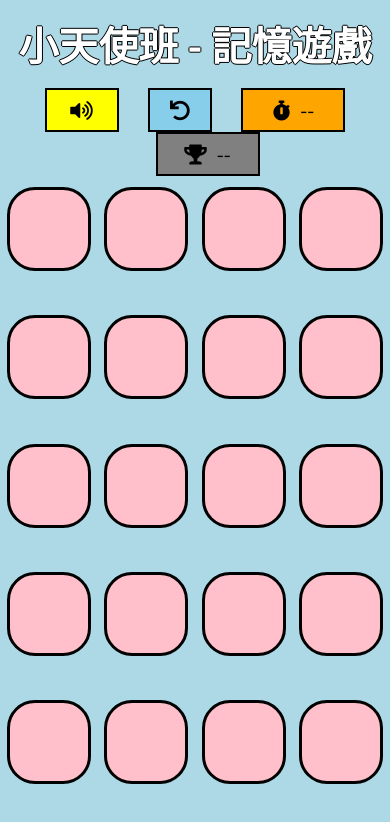
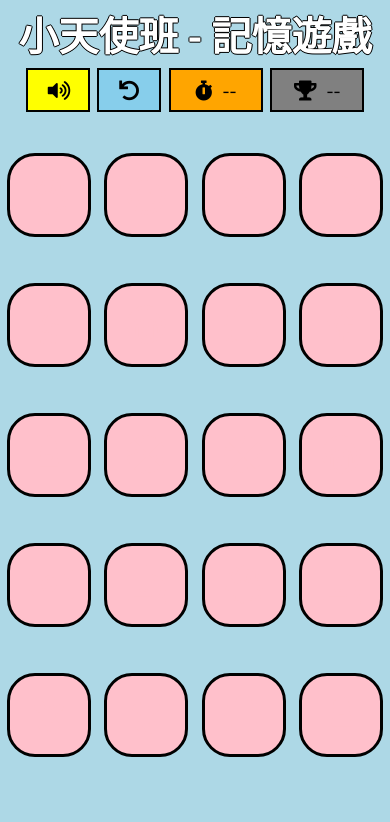
Before and after one commit to TimmyHo/memory_game, a website: page public/memory_game.html in a window 390 px wide. Drawn offline with Linux system fonts and the light colour scheme.

Commit message:
made the mobile version nicer

```diff
--- a/public/memory_game.css
+++ b/public/memory_game.css
@@ -1,5 +1,6 @@
 html {
     height: 100%;
+    overflow: hidden;
 }
 
 html.wf-loading * {
@@ -7,10 +8,11 @@ html.wf-loading * {
 }
 
 body {
-    height: 100%;
+    height: 90%;
     font-family: 'Noto Sans TC', sans-serif;
     background: lightblue;
     margin: 0;
+    padding: 0;
 }
 
 .gameTitle {
@@ -26,7 +28,6 @@ body {
     text-align: center;
     margin-bottom: 20px;
 
-
     line-height: 40px;
     height: 40px;
     font-size: 1.25rem;
@@ -36,16 +37,15 @@ body {
     display: inline-block;
     padding: 0 20px;
     background: yellow;
-    width: 30px;
+    width: 20px;
     border: 2px solid black;
 }
-
 
 #resetButton {
     display: inline-block;
     padding: 0 20px;
     background: skyblue;
-
+    width: 20px;
     border: 2px solid black;
     margin-left: 25px;
 }
@@ -54,7 +54,7 @@ body {
     background: lightyellow;
     display: inline-block;
 
-    width: 200px;
+    width: 300px;
     color: slategray;
 
     border: 2px solid black;
@@ -64,10 +64,11 @@ body {
 #gameTime {
     display: inline-block;
     background: orange;
-    margin-left:25px;
+    margin-left: 25px;
     border: 2px solid black;
-    width: 100px;
+    width: 90px;
 }
+
 #timeTaken {
     margin-left: 10px;
 }
@@ -75,9 +76,9 @@ body {
 #bestGameTime {
     display: inline-block;
     background: gray;
-    margin-left:25px;
+    margin-left: 25px;
     border: 2px solid black;
-    width:100px;
+    width: 90px;
 }
 
 #bestTimeTaken {
@@ -91,7 +92,7 @@ body {
 }
 
 .gameTable {
-    width: 100%
+    width: 100%;
 }
 
 td {
@@ -99,7 +100,7 @@ td {
     text-align: center;
 }
 .gameContainer {
-    height: 80%;
+    height: 90%;
     width: 100%;
     /* background: orangered; */
     display: flex;
@@ -138,7 +139,29 @@ td {
     }
 
     #message {
-        display:none;
+        display: none;
+        margin: 0px;
+    }
+
+    #resetButton {
+        margin-left: 3px;
+    }
+
+    #gameTime {
+        margin-left: 3px;
+    }
+
+    #bestGameTime {
+        margin-left: 3px;
+    }
+
+
+    .gameTitle {
+        margin: 5px 0;
+    }
+
+    .infoRow {
+        margin-bottom: 5px;
     }
 }
 
```
